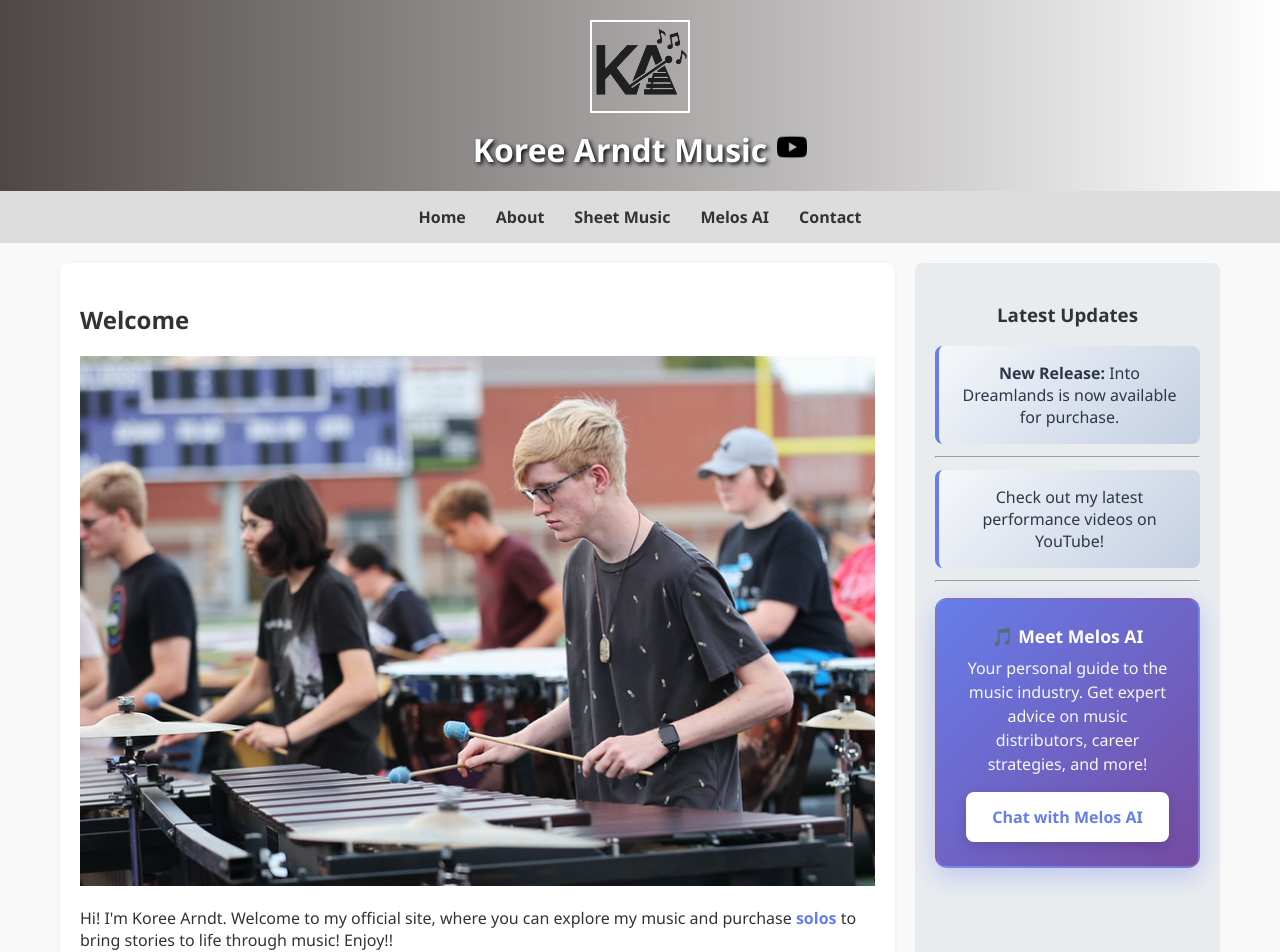
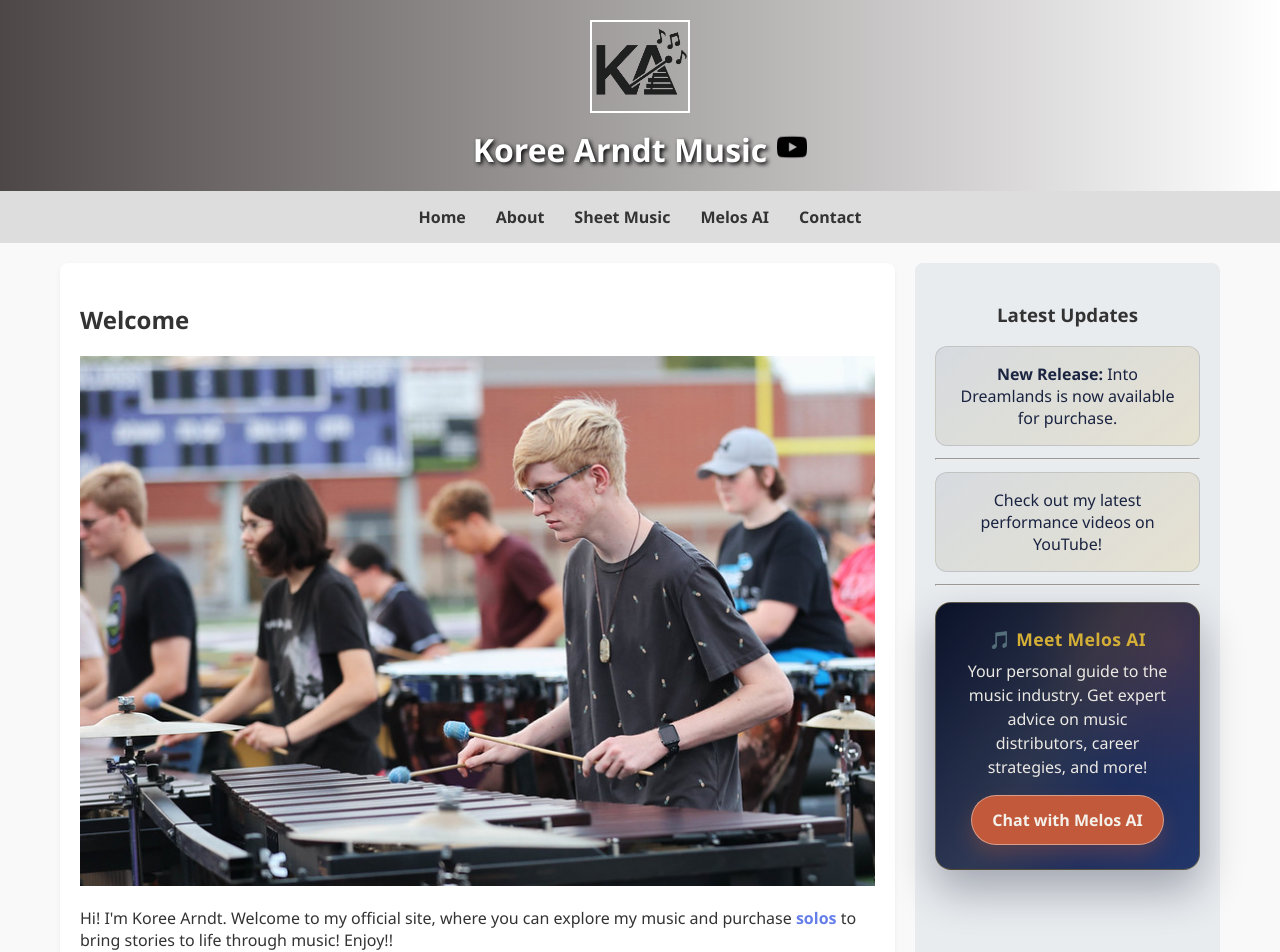
Before and after one commit to karndt414/koreemusic, a Next.js app in the folder koreemarimba/: page / in a window 1280 px wide. Shown: the top 952 px of the page. Built offline with nearby package versions, Linux system fonts and the light colour scheme; no server answers.

Commit message:
Style updates

```diff
--- a/koreemarimba/app/globals.css
+++ b/koreemarimba/app/globals.css
@@ -1048,83 +1048,93 @@ footer a {
 
 /* Update Card Styling */
 .update-card {
-  background: linear-gradient(135deg, #f5f7fa 0%, #c3cfe2 100%);
+  background: linear-gradient(140deg, rgba(10, 17, 40, 0.08), rgba(212, 175, 55, 0.16));
   padding: 1rem;
-  border-radius: 8px;
+  border-radius: 12px;
   margin: 0.75rem 0;
-  border-left: 4px solid #667eea;
-  transition: all 0.3s ease;
+  border-left: 4px solid #c2593a;
+  border: 1px solid rgba(10, 17, 40, 0.12);
+  transition: transform 0.25s ease, box-shadow 0.25s ease, border-color 0.25s ease;
 }
 
 .update-card:hover {
   transform: translateX(4px);
-  box-shadow: 0 4px 12px rgba(102, 126, 234, 0.15);
+  box-shadow: 0 10px 22px rgba(10, 17, 40, 0.2);
+  border-color: rgba(194, 89, 58, 0.35);
 }
 
 .update-card p {
   margin: 0;
-  color: #2d3748;
+  color: #1a2340;
 }
 
 /* Melos Promo Section */
 .melos-promo {
-  background: linear-gradient(135deg, #667eea 0%, #764ba2 100%);
-  color: white;
+  background: linear-gradient(138deg, #0a1128, #1b2a56 55%, #23366a);
+  color: #f4f1eb;
   padding: 1.5rem;
-  border-radius: 12px;
+  border-radius: 16px;
   margin-top: 1rem;
-  box-shadow: 0 8px 24px rgba(102, 126, 234, 0.3);
-  border: 2px solid rgba(255, 255, 255, 0.1);
-  animation: melosPulse 3s ease-in-out infinite;
+  box-shadow: 0 20px 44px rgba(10, 17, 40, 0.32);
+  border: 1px solid rgba(212, 175, 55, 0.35);
+  position: relative;
+  overflow: hidden;
 }
 
-@keyframes melosPulse {
-  0%,
-  100% {
-    box-shadow: 0 8px 24px rgba(102, 126, 234, 0.3);
-  }
-  50% {
-    box-shadow: 0 12px 32px rgba(102, 126, 234, 0.5);
-  }
+.melos-promo::before {
+  content: '';
+  position: absolute;
+  inset: 0;
+  background:
+    linear-gradient(120deg, transparent 0%, rgba(212, 175, 55, 0.1) 45%, transparent 70%),
+    radial-gradient(circle at 90% 16%, rgba(194, 89, 58, 0.22), transparent 44%);
+  pointer-events: none;
 }
 
 .melos-promo p {
   margin: 0 0 0.75rem 0;
   font-size: 1rem;
+  position: relative;
+  z-index: 1;
 }
 
 .melos-promo p:first-child {
   font-size: 1.1rem;
   margin-bottom: 0.5rem;
+  color: #d4af37;
+  letter-spacing: 0.02em;
 }
 
 .melos-promo-text {
   font-size: 0.95rem;
   line-height: 1.5;
-  opacity: 0.95;
+  opacity: 0.96;
   margin-bottom: 1rem !important;
 }
 
 /* Melos CTA Button */
 .melos-cta-button {
-  display: inline-block;
-  background: white;
-  color: #667eea;
-  padding: 0.75rem 1.5rem;
-  border-radius: 8px;
+  display: inline-flex;
+  align-items: center;
+  justify-content: center;
+  background: #c2593a;
+  color: #f4f1eb;
+  padding: 0.82rem 1.28rem;
+  border-radius: 999px;
   text-decoration: none;
   font-weight: 700;
-  transition: all 0.3s ease;
+  transition: transform 0.2s ease, box-shadow 0.2s ease, background 0.2s ease;
   cursor: pointer;
-  border: 2px solid white;
-  box-shadow: 0 4px 12px rgba(0, 0, 0, 0.15);
+  border: 1px solid rgba(244, 241, 235, 0.45);
+  box-shadow: 0 10px 20px rgba(194, 89, 58, 0.28);
+  position: relative;
+  z-index: 1;
 }
 
 .melos-cta-button:hover {
-  transform: translateY(-3px);
-  box-shadow: 0 8px 20px rgba(0, 0, 0, 0.25);
-  background: #f0f4f8;
-  color: #764ba2;
+  transform: translateY(-1px);
+  box-shadow: 0 12px 22px rgba(194, 89, 58, 0.36);
+  background: #b04c30;
 }
 
 .melos-cta-button:active {
```
